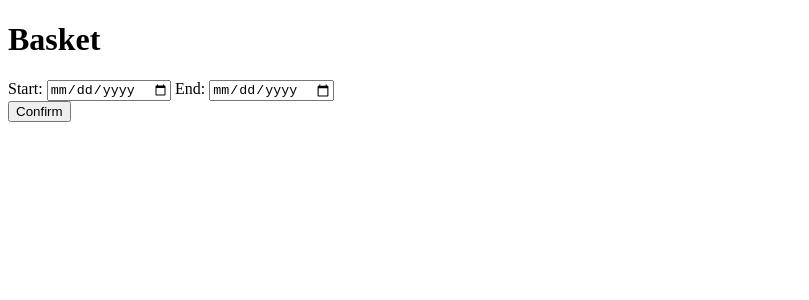
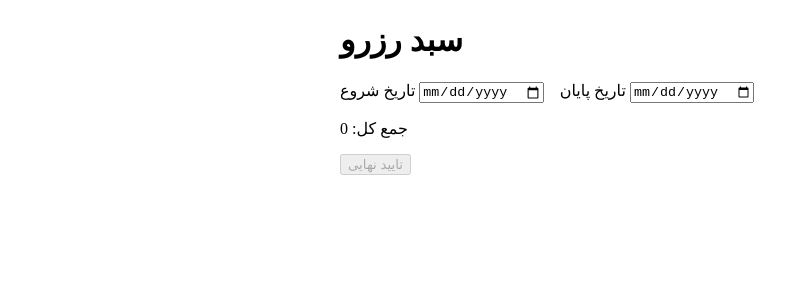
Before and after one commit to csisgptorg/RentShot, a Vue app in the folder frontend/: page /basket in a window 1280 px wide. Shown: the top 300 px of the page, without its empty margins (0-809 px from the left). Built offline with nearby package versions, Linux system fonts and the light colour scheme; sample sign-in values are in the browser's storage.

Commit message:
feat: add basket reservation flow

```diff
--- a/frontend/src/pages/ReserveBasket.vue
+++ b/frontend/src/pages/ReserveBasket.vue
@@ -1,38 +1,115 @@
 <template>
-  <div>
-    <h1>Basket</h1>
-    <div v-for="item in cart" :key="item.productId">
-      {{ item.name }} x {{ item.count }} = {{ item.unitPrice * item.count }}
+  <div class="basket">
+    <h1>سبد رزرو</h1>
+
+    <table v-if="cart.length">
+      <thead>
+        <tr>
+          <th>کالا</th>
+          <th>تعداد</th>
+          <th>قیمت واحد</th>
+          <th>قیمت</th>
+        </tr>
+      </thead>
+      <tbody>
+        <tr v-for="item in cart" :key="item.productId">
+          <td>{{ item.name }}</td>
+          <td>{{ item.count }}</td>
+          <td>{{ item.unitPrice }}</td>
+          <td>{{ item.unitPrice * item.count }}</td>
+        </tr>
+      </tbody>
+    </table>
+
+    <div class="dates">
+      <label>
+        تاریخ شروع
+        <input type="date" v-model="startDate" />
+      </label>
+      <label>
+        تاریخ پایان
+        <input type="date" v-model="endDate" />
+      </label>
     </div>
-    <div>
-      Start: <input type="date" v-model="start" />
-      End: <input type="date" v-model="end" />
+
+    <div class="total">
+      جمع کل: {{ totalPrice }}
     </div>
-    <button @click="confirm">Confirm</button>
-    <p v-if="msg">{{ msg }}</p>
+
+    <button :disabled="!datesValid" @click="confirmReservation">تایید نهایی</button>
+    <p v-if="message">{{ message }}</p>
   </div>
 </template>
 
 <script setup>
-import { ref } from 'vue';
+import { ref, computed } from 'vue';
 import { useRouter } from 'vue-router';
 import { createReservation } from '../services/reservation';
 
 const cart = ref(JSON.parse(localStorage.getItem('cart') || '[]'));
-const start = ref('');
-const end = ref('');
-const msg = ref('');
+const startDate = ref('');
+const endDate = ref('');
+const message = ref('');
 const router = useRouter();
 
-async function confirm() {
+const datesValid = computed(() => {
+  return (
+    startDate.value &&
+    endDate.value &&
+    new Date(startDate.value) <= new Date(endDate.value)
+  );
+});
+
+const totalPrice = computed(() => calculateTotalPrice());
+
+function calculateTotalPrice() {
+  if (!datesValid.value) return 0;
+  const days = Math.max(
+    1,
+    Math.ceil(
+      (new Date(endDate.value) - new Date(startDate.value)) /
+        (1000 * 60 * 60 * 24)
+    )
+  );
+  return cart.value.reduce(
+    (sum, item) => sum + item.unitPrice * item.count * days,
+    0
+  );
+}
+
+async function confirmReservation() {
+  if (!datesValid.value) return;
   try {
     const token = localStorage.getItem('token');
-    await createReservation({ items: cart.value, startDate: start.value, endDate: end.value }, token);
+    await createReservation(
+      {
+        items: cart.value,
+        startDate: startDate.value,
+        endDate: endDate.value
+      },
+      token
+    );
     localStorage.removeItem('cart');
-    msg.value = 'Reserved!';
+    message.value = 'رزرو شما با موفقیت ثبت شد.';
     setTimeout(() => router.push('/'), 1000);
-  } catch (e) {
-    msg.value = 'Reservation failed';
+  } catch (err) {
+    message.value = 'ثبت رزرو با شکست مواجه شد.';
   }
 }
 </script>
+<style scoped>
+.basket {
+  max-width: 600px;
+  margin: 0 auto;
+}
+
+.dates {
+  display: flex;
+  gap: 1rem;
+  margin: 1rem 0;
+}
+
+.total {
+  margin-bottom: 1rem;
+}
+</style>
```
